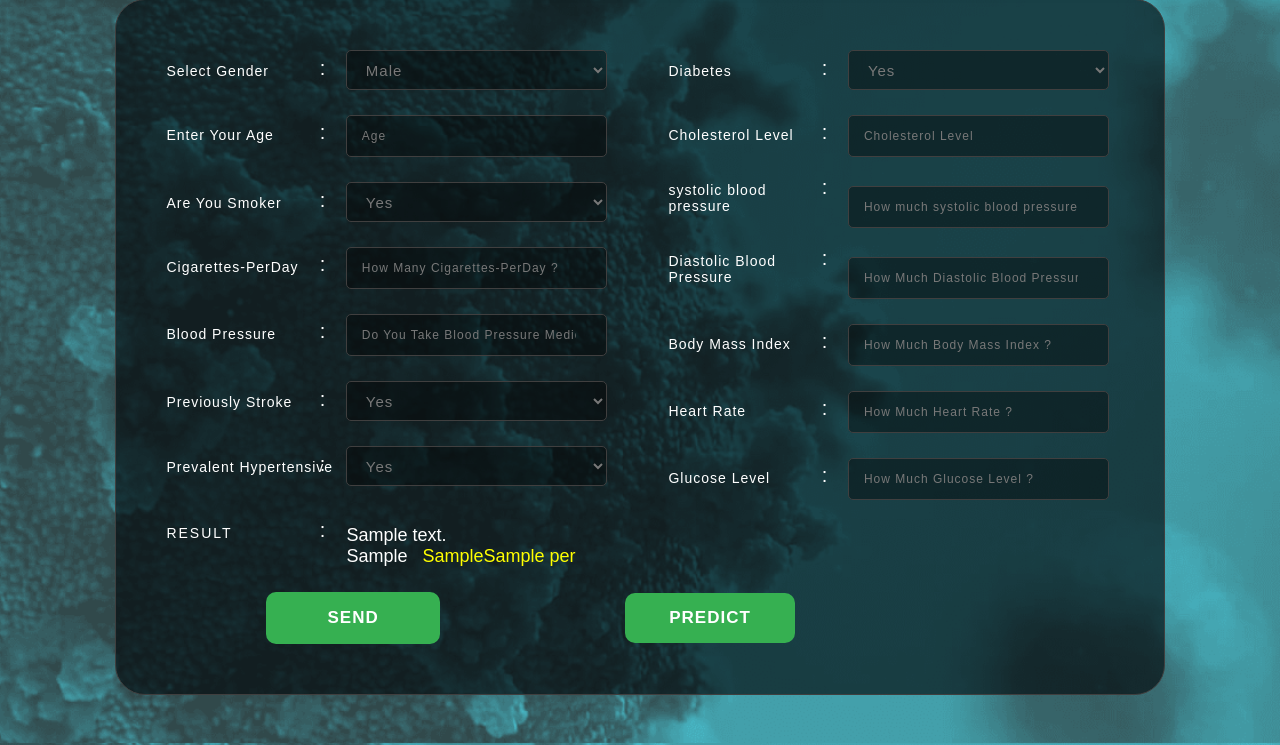
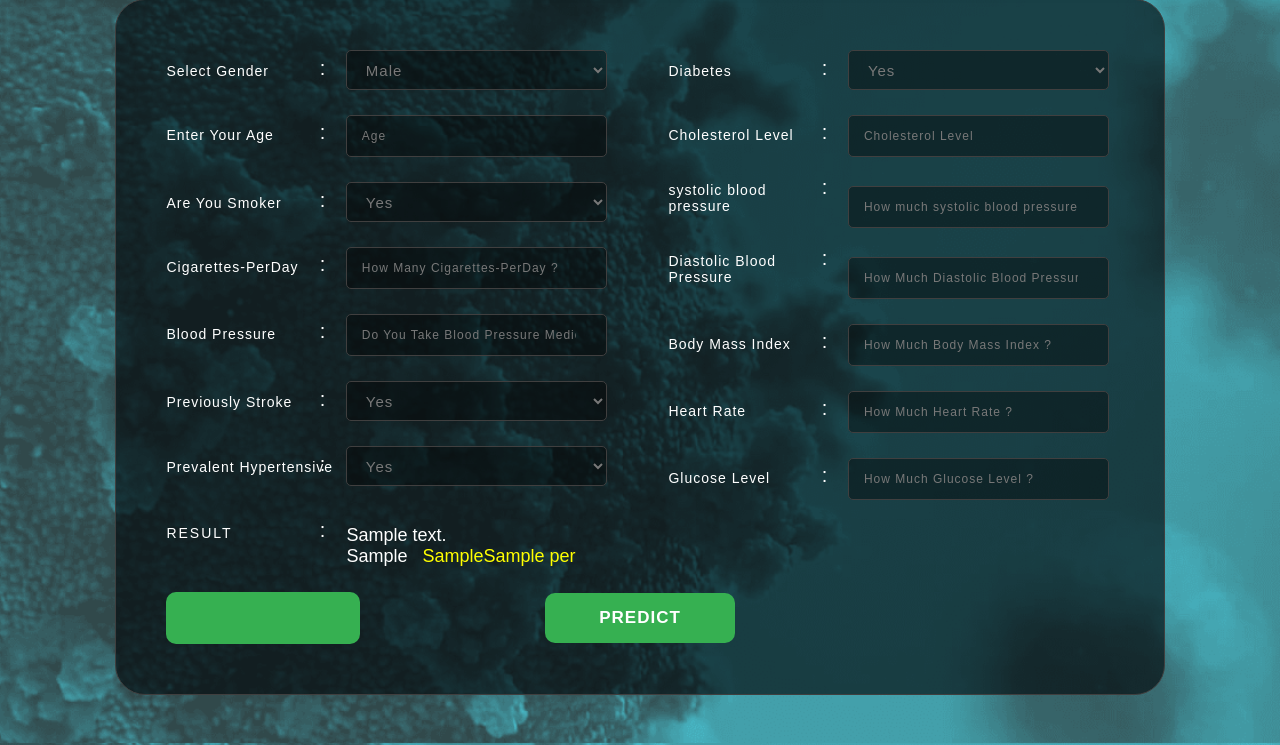
Before and after one commit to AhmedA998/Heroku_diabetes_php, a Flask app: template templates/index.html in a window 1280 px wide. Shown: the part 57-802 px from the top of the page. Run offline with Flask 2, Linux system fonts and the light colour scheme; the template is opened without the code that fills it: most values are stand-ins (such as "Sample title", 1, 10 or a date in 2020); parts of the project's set-up code (start-up, migrations or seed data) failed here and were passed over; some libraries are stand-ins or nearby versions.

Commit message:
Update index.html

```diff
--- a/templates/index.html
+++ b/templates/index.html
@@ -137,8 +137,8 @@ License URL: http://creativecommons.org/licenses/by/3.0/
 		    <output id="message" style="color:white;font-size:18px;">{{ prediction_text }}<br>{{predictions_prob}} &nbsp; <span style="color:yellow;">{{p}}{{per}}</span></output>
 			<div class="clear"></div>
 		</div>
-		<div class="form-control last" style="margin-left:100px;">
-             <a><input type="text" value="send" style="text-align: center" class="reset" onclick="send()"></a>
+		<div class="form-control last">
+             <a><input type="text" style="text-align: center" class="reset" onclick="send()"></a>
 			<button type="submit" class="register" id="message">Predict</button>
 
 			<div class="clear"></div>
```
